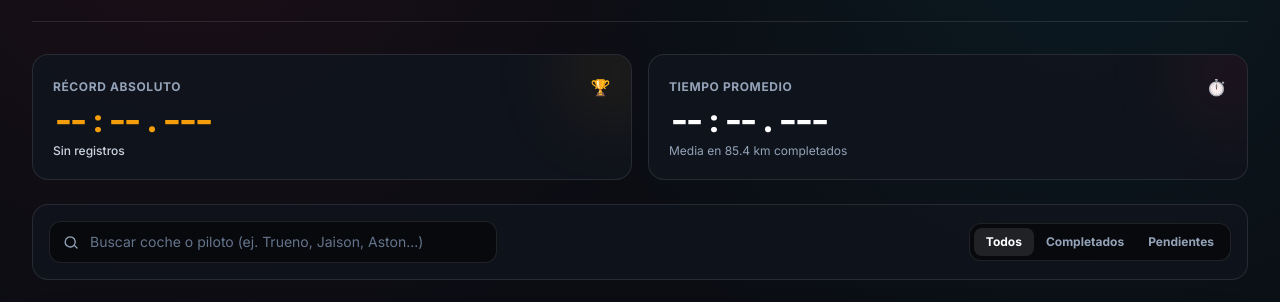
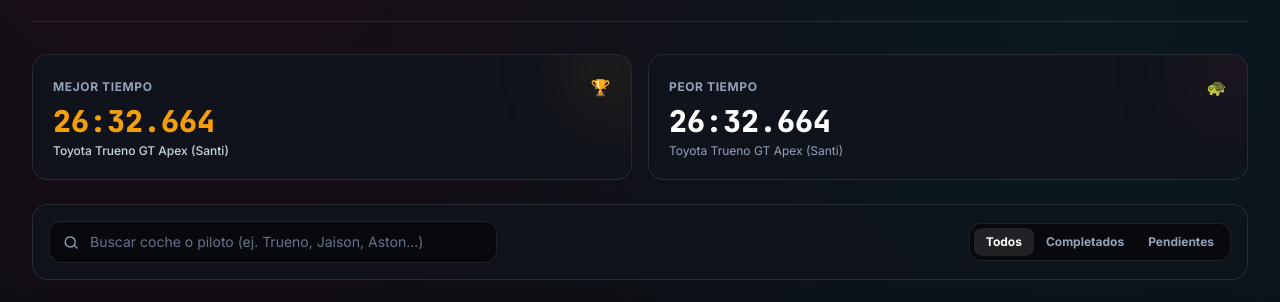
Before and after one commit to BravozEDM/Forza-Horizon, a plain HTML site: page index.html in a window 1280 px wide. Shown: the part 142-444 px from the top of the page. Drawn offline with nearby package versions, Linux system fonts and the light colour scheme.

Commit message:
Update index.html

```diff
--- a/index.html
+++ b/index.html
@@ -79,21 +79,21 @@
         <div class="bg-carbon-850/90 border border-white/10 rounded-2xl p-4 sm:p-5 relative overflow-hidden group hover:border-forza-gold/40 transition">
           <div class="absolute top-0 right-0 w-24 h-24 bg-forza-gold/10 rounded-full blur-2xl -mr-8 -mt-8"></div>
           <div class="flex items-center justify-between text-xs font-bold uppercase tracking-wider text-slate-400 mb-1">
-            <span>Récord Absoluto</span>
+            <span>Mejor Tiempo</span>
             <span class="text-forza-gold text-base">🏆</span>
           </div>
-          <div id="kpi-record-time" class="text-2xl sm:text-3xl font-extrabold text-forza-gold tabular-telemetry">--:--.---</div>
-          <div id="kpi-record-car" class="mt-1 text-xs text-slate-300 font-medium truncate">Sin registros</div>
+          <div id="kpi-best-time" class="text-2xl sm:text-3xl font-extrabold text-forza-gold tabular-telemetry">--:--.---</div>
+          <div id="kpi-best-car" class="mt-1 text-xs text-slate-300 font-medium truncate">Sin registros</div>
         </div>
 
         <div class="bg-carbon-850/90 border border-white/10 rounded-2xl p-4 sm:p-5 relative overflow-hidden hover:border-forza-crimson/40 transition">
           <div class="absolute top-0 right-0 w-24 h-24 bg-forza-crimson/10 rounded-full blur-2xl -mr-8 -mt-8"></div>
           <div class="flex items-center justify-between text-xs font-bold uppercase tracking-wider text-slate-400 mb-1">
-            <span>Tiempo Promedio</span>
-            <span class="text-forza-crimson text-base">⏱️</span>
+            <span>Peor Tiempo</span>
+            <span class="text-forza-crimson text-base">🐢</span>
           </div>
-          <div id="kpi-avg-time" class="text-2xl sm:text-3xl font-extrabold text-white tabular-telemetry">--:--.---</div>
-          <div class="mt-1 text-xs text-slate-400 truncate">Media en 85.4 km completados</div>
+          <div id="kpi-worst-time" class="text-2xl sm:text-3xl font-extrabold text-white tabular-telemetry">--:--.---</div>
+          <div id="kpi-worst-car" class="mt-1 text-xs text-slate-400 truncate">Sin registros</div>
         </div>
       </section>
 
```
